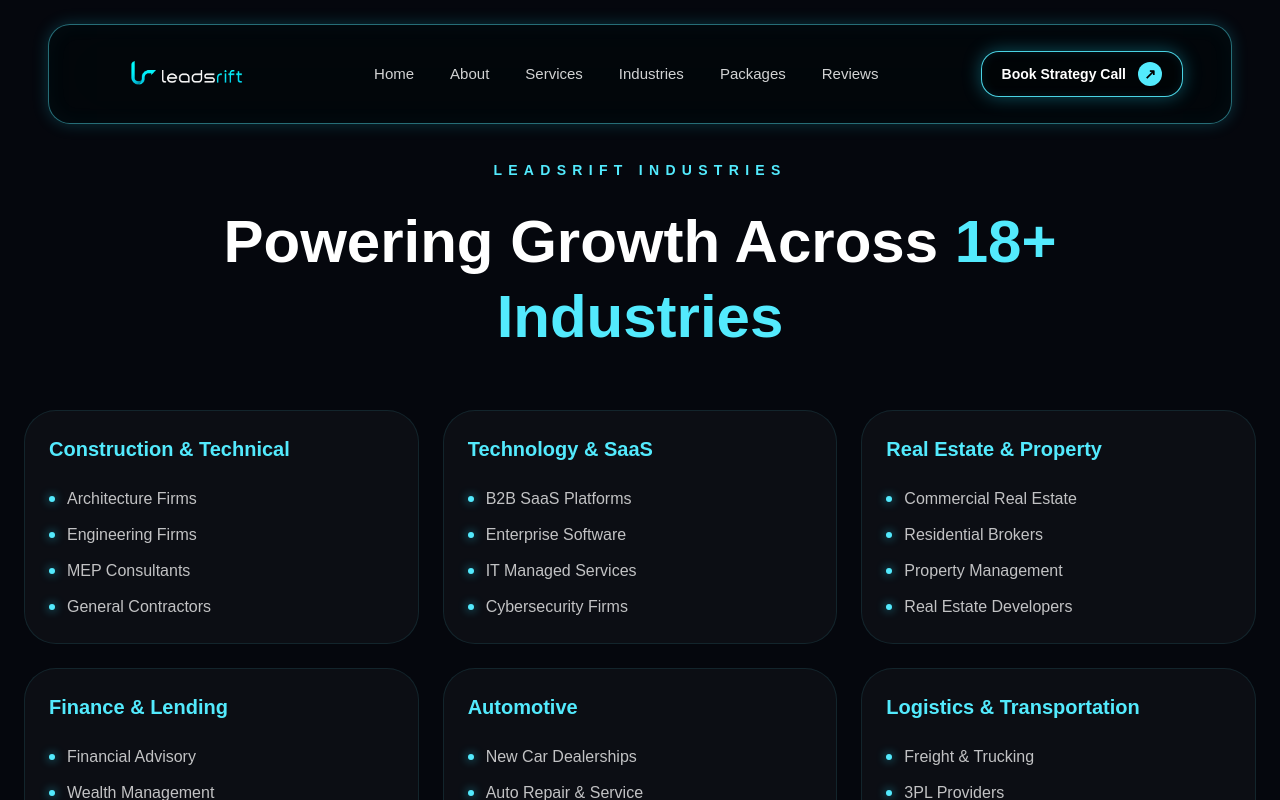
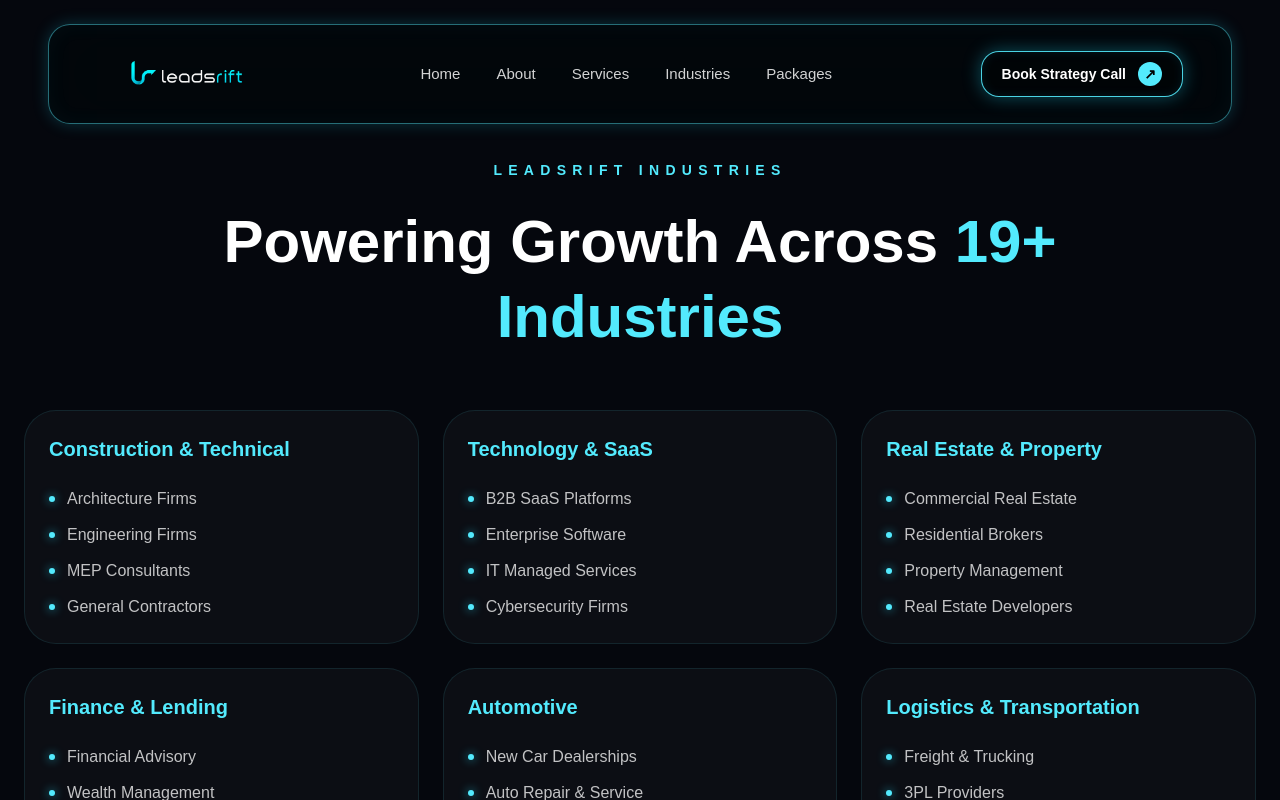
Before and after one commit to zaddyisrar/leadsrift, a Next.js app: page /industries in a window 1280 px wide. Shown: the top 800 px of the page. Built offline with nearby package versions, Linux system fonts and the light colour scheme.

Commit message:
homepage reviews footer about page and polish updates

```diff
--- a/src/app/globals.css
+++ b/src/app/globals.css
@@ -1,33 +1,64 @@
 @import "tailwindcss";
 
 :root {
-  --background: #ffffff;
-  --foreground: #171717;
+  --background: #03060b;
+  --foreground: #ffffff;
 }
-
+/* tailwindcss v4 theme */
 @theme inline {
   --color-background: var(--background);
   --color-foreground: var(--foreground);
+
   --font-sans: var(--font-geist-sans);
   --font-mono: var(--font-geist-mono);
-}
-
-@media (prefers-color-scheme: dark) {
-  :root {
-    --background: #0a0a0a;
-    --foreground: #ededed;
-  }
 }
 
 body {
   background: var(--background);
   color: var(--foreground);
+
   font-family: Arial, Helvetica, sans-serif;
+
+  overflow-x: hidden;
+
+  min-height: 100vh;
+
+  scroll-behavior: smooth;
 }
+
+/* smooth selection */
+
+::selection {
+  background: rgba(34, 211, 238, 0.35);
+  color: white;
+}
+
+/* scrollbar */
+
+::-webkit-scrollbar {
+  width: 8px;
+}
+
+::-webkit-scrollbar-track {
+  background: #03060b;
+}
+
+::-webkit-scrollbar-thumb {
+  background: rgba(34, 211, 238, 0.35);
+  border-radius: 999px;
+}
+
+::-webkit-scrollbar-thumb:hover {
+  background: rgba(34, 211, 238, 0.65);
+}
+
+/* marquee */
+
 @keyframes marquee {
   from {
     transform: translateX(0);
   }
+
   to {
     transform: translateX(-50%);
   }
--- a/src/app/industries/page.js
+++ b/src/app/industries/page.js
@@ -205,7 +205,7 @@ export default function IndustriesPage() {
           <h1 className="mx-auto mt-6 max-w-4xl text-4xl font-semibold leading-tight md:text-6xl">
             Powering Growth Across{" "}
             <span className="text-cyan-300">
-              18+ Industries
+              19+ Industries
             </span>
           </h1>
         </div>
--- a/src/app/page.js
+++ b/src/app/page.js
@@ -1,3 +1,4 @@
+import ReviewSection from "@/components/ReviewSection";
 import BonusStack from "@/components/BonusStack";
 import Navbar from "@/components/Navbar";
 import Hero from "@/components/Hero";
@@ -21,6 +22,7 @@ export default function Home() {
       <BonusStack />
       <Services />
       <Industries />
+      <ReviewSection />
       <Packages />
       <FinalCTA />
 
--- a/src/components/BonusStack.jsx
+++ b/src/components/BonusStack.jsx
@@ -66,7 +66,7 @@ export default function BonusStack() {
 
             <div className="relative">
               <div className="mb-6 inline-flex rounded-full border border-red-500/20 bg-red-500/10 px-4 py-2 text-xs font-medium uppercase tracking-[0.3em] text-red-300">
-                LIMITED BONUS ACCESS — STRATEGY CALL ONLY
+                LIMITED BONUS ACCESS
               </div>
 
               <h2 className="max-w-3xl text-4xl font-semibold leading-tight text-white md:text-6xl">
@@ -102,7 +102,7 @@ export default function BonusStack() {
                 </p>
 
                 <div className="mt-2 text-3xl text-white/25 line-through">
-                  $1500+
+                  $500+
                 </div>
 
                 <div className="text-6xl font-bold text-cyan-300">FREE</div>
--- a/src/components/Hero.jsx
+++ b/src/components/Hero.jsx
@@ -56,7 +56,7 @@ export default function Hero() {
       </div>
 
       {/* CONTENT */}
-      <div className="relative mx-auto max-w-6xl text-center">
+      <div className="relative mx-auto max-w-6xl items-start">
 
         <div className="mb-8 inline-flex rounded-full border border-cyan-300/30 bg-cyan-300/10 px-6 py-2 text-sm font-medium text-cyan-100 shadow-[0_0_30px_rgba(34,211,238,0.15)]">
           Done-For-You Outbound Growth Systems
@@ -65,7 +65,7 @@ export default function Hero() {
         <h1 className="mx-auto max-w-6xl text-5xl font-semibold leading-[0.92] tracking-tight text-white md:text-7xl lg:text-[88px]">
           We Book Qualified B2B/B2C Appointments without{" "}
           <span className="text-cyan-300 drop-shadow-[0_0_35px_rgba(34,211,238,0.4)]">
-            Hiring An In-House Sales Team
+            Hiring an In-House Sales Team
           </span>
         </h1>
 
--- a/src/components/Industries.jsx
+++ b/src/components/Industries.jsx
@@ -48,7 +48,7 @@ export default function Industries() {
 
           <h2 className="text-4xl font-semibold tracking-tight text-white md:text-5xl">
             Powering Growth Across{" "}
-            <span className="text-cyan-300">18+ Industries</span>
+            <span className="text-cyan-300">19+ Industries</span>
           </h2>
 
           <p className="mt-6 max-w-xl text-lg leading-8 text-gray-300">
--- a/src/components/Navbar.jsx
+++ b/src/components/Navbar.jsx
@@ -7,7 +7,6 @@ const navLinks = [
   { label: "Services", href: "/services" },
   { label: "Industries", href: "/industries" },
   { label: "Packages", href: "/packages" },
-  { label: "Reviews", href: "/reviews" },
 ];
 
 export default function Navbar() {
--- a/src/components/ProofBar.jsx
+++ b/src/components/ProofBar.jsx
@@ -46,12 +46,6 @@ export default function ProofBar() {
         </div>
 
         <div className="mt-10 flex justify-center">
-          <Link
-            href="/reviews"
-            className="rounded-full border border-cyan-300/45 bg-cyan-300/10 px-7 py-3.5 text-center text-sm font-bold text-cyan-100 shadow-[0_0_28px_rgba(34,211,238,0.18)] transition duration-300 hover:border-cyan-300/80 hover:bg-cyan-300 hover:text-black hover:shadow-[0_0_35px_rgba(34,211,238,0.35)]"
-          >
-            See what our clients say's About Us?
-          </Link>
         </div>
       </div>
     </section>
--- /dev/null
+++ b/src/components/ReviewSection.jsx
@@ -0,0 +1,75 @@
+import Link from "next/link";
+
+const reviews = [
+  {
+    name: "Operations Manager",
+    company: "Commercial Cleaning Company",
+    text: "LeadsRift helped us turn cold prospects into real booked conversations. The follow-up system made the biggest difference.",
+  },
+  {
+    name: "Founder",
+    company: "Local Service Business",
+    text: "We finally had a consistent outbound process instead of relying on referrals and random inquiries.",
+  },
+  {
+    name: "Sales Director",
+    company: "B2B Service Company",
+    text: "The appointments were more organized, better tracked, and easier for our team to follow up with.",
+  },
+];
+
+export default function ReviewSection() {
+  return (
+    <section className="relative overflow-hidden border-b border-cyan-500/10 bg-[#03060b] px-6 py-24">
+      <div className="absolute inset-0 bg-[linear-gradient(rgba(34,211,238,0.035)_1px,transparent_1px),linear-gradient(90deg,rgba(34,211,238,0.035)_1px,transparent_1px)] bg-[size:80px_80px]" />
+      <div className="absolute left-1/2 top-1/2 h-[520px] w-[520px] -translate-x-1/2 -translate-y-1/2 rounded-full bg-cyan-300/10 blur-[150px]" />
+
+      <div className="relative mx-auto max-w-7xl">
+        <div className="mb-14 text-center">
+          <p className="mb-4 text-sm uppercase tracking-[0.4em] text-cyan-300">
+            CLIENTS REVIEWS
+          </p>
+
+          <h2 className="text-4xl font-semibold text-white md:text-6xl">
+            What Businesses Say About LeadsRift
+          </h2>
+
+          <p className="mx-auto mt-6 max-w-2xl leading-8 text-white/60">
+            Real feedback from businesses using outbound systems to create more
+            qualified sales opportunities.
+          </p>
+        </div>
+
+        <div className="grid gap-6 md:grid-cols-3">
+          {reviews.map((review) => (
+            <div
+              key={review.name}
+              className="rounded-[2rem] border border-cyan-300/10 bg-white/[0.03] p-8 backdrop-blur-xl transition hover:-translate-y-2 hover:border-cyan-300/25 hover:bg-cyan-300/[0.04]"
+            >
+              <div className="mb-6 flex gap-1 text-cyan-300">
+                ★★★★★
+              </div>
+
+              <p className="leading-8 text-white/70">“{review.text}”</p>
+
+              <div className="mt-8 border-t border-white/10 pt-6">
+                <p className="font-semibold text-white">{review.name}</p>
+                <p className="mt-1 text-sm text-white/45">{review.company}</p>
+              </div>
+            </div>
+          ))}
+        </div>
+
+        <div className="mt-14 text-center">
+          <Link
+            href="/reviews"
+            className="inline-flex items-center gap-3 rounded-full border border-cyan-300/30 bg-cyan-300/10 px-8 py-4 text-sm font-semibold uppercase tracking-[0.25em] text-cyan-300 transition hover:bg-cyan-300/20 hover:text-white"
+          >
+            See More Reviews
+            <span>↗</span>
+          </Link>
+        </div>
+      </div>
+    </section>
+  );
+}
--- a/src/components/Services.jsx
+++ b/src/components/Services.jsx
@@ -83,10 +83,6 @@ export default function Services() {
           <p className="mb-4 text-sm uppercase tracking-[0.4em] text-cyan-300">
             OUR CORE SERVICES
           </p>
-
-          <h2 className="text-5xl font-semibold text-white">
-            Outbound Systems Built To Generate Opportunities
-          </h2>
         </div>
 
         <div className="grid gap-6 md:grid-cols-3">
```
